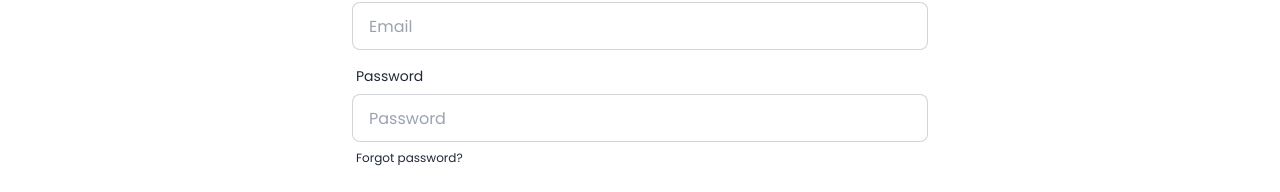
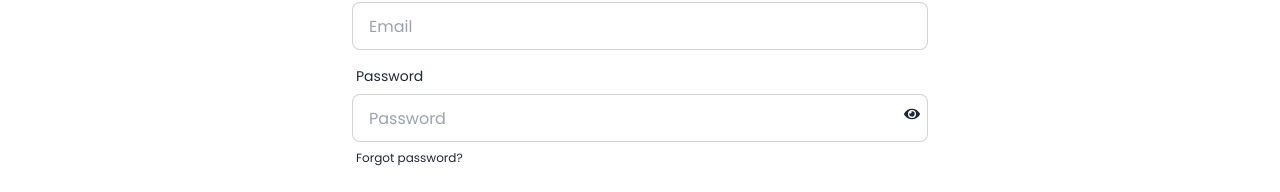
Before and after one commit to rakibul561/Real-Esate-project-, a React (Vite) app: page /register in a window 1280 px wide. Shown: the part 394-586 px from the top of the page. Built offline with nearby package versions, Linux system fonts and the light colour scheme; no server answers.

Commit message:
added password icon

```diff
--- a/package.json
+++ b/package.json
@@ -15,6 +15,7 @@
     "match-sorter": "^6.3.4",
     "react": "^18.2.0",
     "react-dom": "^18.2.0",
+    "react-icons": "^5.1.0",
     "react-router-dom": "^6.22.3",
     "sort-by": "^1.2.0"
   },
--- a/src/Pages/Shared/Login/Register/Register.jsx
+++ b/src/Pages/Shared/Login/Register/Register.jsx
@@ -2,15 +2,17 @@ import { Link } from "react-router-dom";
 import Navbar from "../../../Navbar/Navbar";
 import { useContext, useState } from "react";
 import { AuthContext } from "../../../../Provider/AuthProvider";
+import { FaEye, FaEyeSlash } from 'react-icons/fa';
 
 const Register = () => {
 
-    const [registerError, setRegisterError ] = useState('');
+    const [registerError, setRegisterError] = useState('');
     const [success, setSuccess] = useState(false);
+    const [password, setPassword] = useState(false);
 
-     const {crateUser,updateUserProfile} = useContext(AuthContext);
+    const { crateUser, updateUserProfile } = useContext(AuthContext);
 
-    const handleRegister = e =>{
+    const handleRegister = e => {
         e.preventDefault();
         console.log(e.currentTarget);
         const form = new FormData(e.currentTarget);
@@ -18,38 +20,34 @@ const Register = () => {
         const photo = form.get('photo');
         const email = form.get('email');
         const password = form.get('password');
-        console.log(email,password,name,photo);
+        console.log(email, password, name, photo);
 
         setRegisterError('');
         setSuccess('');
 
 
-        if (!/[A-Z]/.test(password)) {
-            setRegisterError('Your password should have at least one uppercase character');
+        if (password.length < 6) {
+            setRegisterError('password should be a last 6 charecters');
             return;
         }
-
-         else if (!/A-Z/.text(password)){
+        else if (!/[A-Z]/.test(password)) {
             setRegisterError('your password should have at least one upper case characters');
             return;
         }
 
-
-
-
         // crate User in
 
-        crateUser(email,password)
-        .then(result=>{
-            updateUserProfile(name,photo)
-            .then(()=>{
+        crateUser(email, password)
+            .then(result => {
+                updateUserProfile(name, photo)
+                    .then(() => {
                         console.log(result.user);
                         setSuccess(true);
                         alert('Registration Successful!');
                     })
 
             })
-        .catch(error=>{
+            .catch(error => {
                 console.error(error);
                 setRegisterError(error.message)
             })
@@ -89,9 +87,21 @@ const Register = () => {
                             <label className="label">
                                 <span className="label-text">Password</span>
                             </label>
-                        <input type="password" placeholder="Password"
+                            <div className="relative">
+                            <input
+                                type={password ? "text" : "password"}
+                                placeholder="Password"
                                 name="password"
-                        className="input input-bordered" required />
+
+                                className="input w-full input-bordered" required />
+                            <span className="absolute top-3 right-2" onClick={() => setPassword(!password)}>
+
+                                {
+                                    password ? <FaEyeSlash></FaEyeSlash> : <FaEye></FaEye>
+                                }
+                            </span>
+                        </div>
+
                         <label className="label">
                             <a href="#" className="label-text-alt link link-hover">Forgot password?</a>
                         </label>
```
Also changed, not shown: 1 other file (tests, documents, lock files or other folders). Lines whose indentation alone changed are shown as unchanged.
